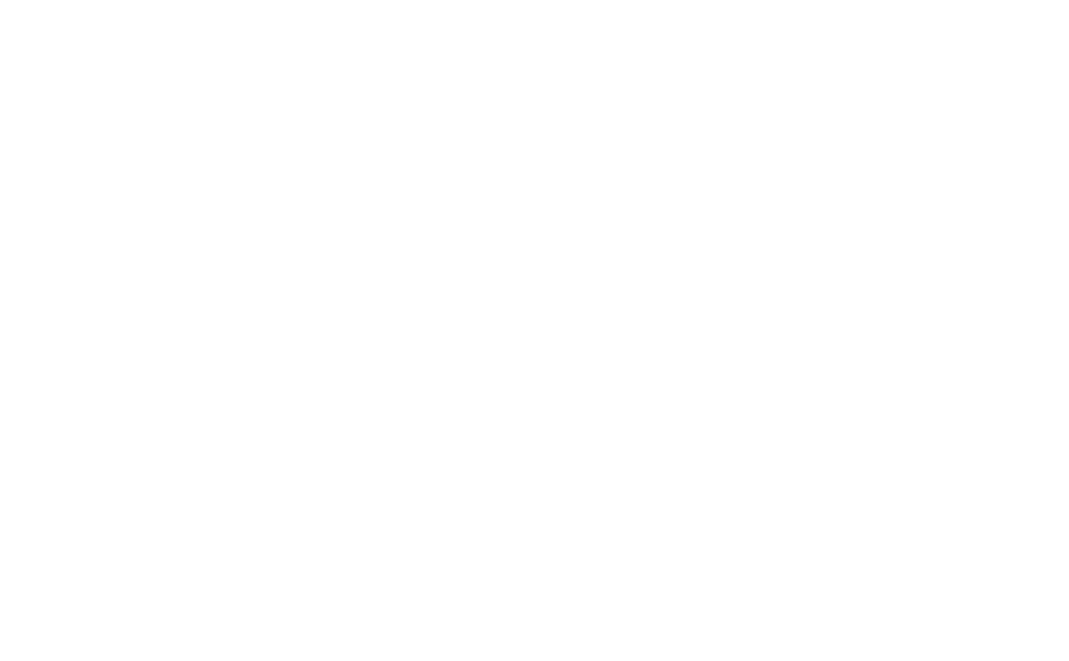
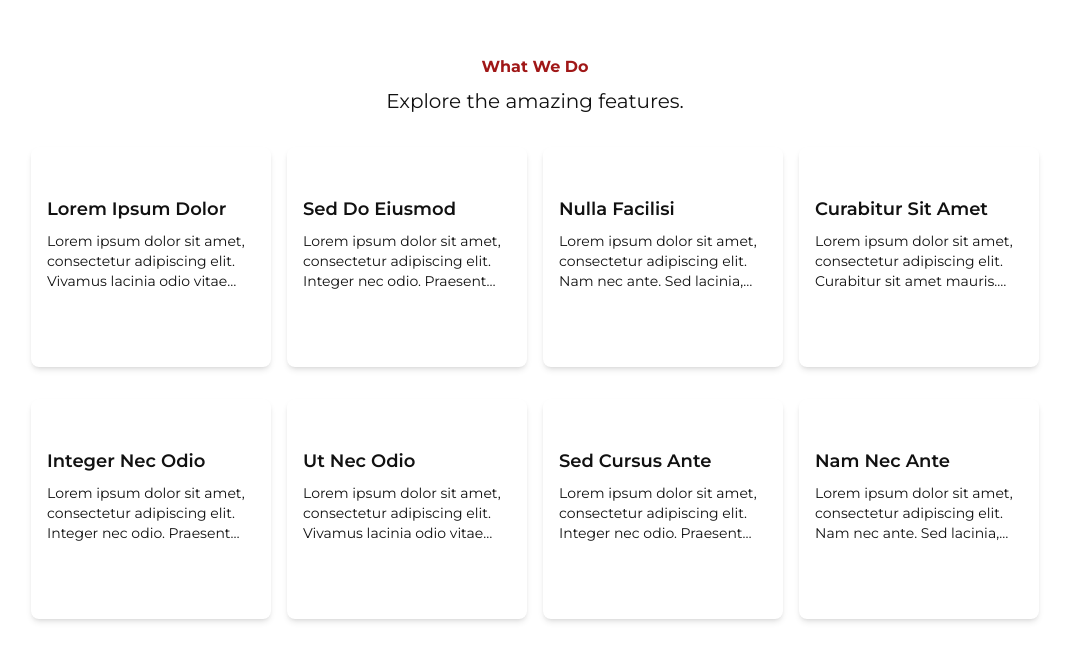
Before and after one commit to nartkosova/dajv, a React (Create React App) app: page / in a window 1280 px wide. Shown: the part 1579-2240 px from the top of the page, without its empty margins (105-1174 px from the left). Before the commit the page ends 1484 px from the top, so only its background shows below. Built offline with nearby package versions, Linux system fonts and the light colour scheme; a web font is replaced by a local one.

Commit message:
Whatwedo part
new

```diff
--- a/src/App.tsx
+++ b/src/App.tsx
@@ -1,5 +1,6 @@
 import Hero from "./components/Hero";
 import OurStory from "./components/OurStory";
+import WhatWeDo from "./components/WhatWeDo";
 import Header from "./Header/Header";
 
 function App() {
@@ -8,6 +9,7 @@
       <Header />
       <Hero />
       <OurStory />
+      <WhatWeDo/>
     </div>
   );
 }
--- /dev/null
+++ b/src/components/WhatWeDo.tsx
@@ -0,0 +1,91 @@
+import React from "react";
+
+const features = [
+  {
+    icon: "fas fa-lightbulb",
+    color: "text-blue-500",
+    title: "Lorem Ipsum Dolor",
+    description: "Lorem ipsum dolor sit amet, consectetur adipiscing elit. Vivamus lacinia odio vitae vestibulum.",
+  },
+  {
+    icon: "fas fa-leaf",
+    color: "text-green-500",
+    title: "Sed Do Eiusmod",
+    description: "Lorem ipsum dolor sit amet, consectetur adipiscing elit. Integer nec odio. Praesent libero.",
+  },
+  {
+    icon: "fas fa-heart",
+    color: "text-red-500",
+    title: "Nulla Facilisi",
+    description: "Lorem ipsum dolor sit amet, consectetur adipiscing elit. Nam nec ante. Sed lacinia, urna non tincidunt mattis.",
+  },
+  {
+    icon: "fas fa-chart-line",
+    color: "text-purple-500",
+    title: "Curabitur Sit Amet",
+    description: "Lorem ipsum dolor sit amet, consectetur adipiscing elit. Curabitur sit amet mauris. Morbi in dui quis est pulvinar ullamcorper.",
+  },
+  {
+    icon: "fas fa-rocket",
+    color: "text-orange-500",
+    title: "Integer Nec Odio",
+    description: "Lorem ipsum dolor sit amet, consectetur adipiscing elit. Integer nec odio. Praesent libero. Sed cursus ante dapibus diam.",
+  },
+  {
+    icon: "fas fa-users",
+    color: "text-yellow-500",
+    title: "Ut Nec Odio",
+    description: "Lorem ipsum dolor sit amet, consectetur adipiscing elit. Vivamus lacinia odio vitae vestibulum. Ut nec odio.",
+  },
+  {
+    icon: "fas fa-cog",
+    color: "text-gray-500",
+    title: "Sed Cursus Ante",
+    description: "Lorem ipsum dolor sit amet, consectetur adipiscing elit. Integer nec odio. Praesent libero. Sed cursus ante dapibus diam.",
+  },
+  {
+    icon: "fas fa-shield-alt",
+    color: "text-teal-500",
+    title: "Nam Nec Ante",
+    description: "Lorem ipsum dolor sit amet, consectetur adipiscing elit. Nam nec ante. Sed lacinia, urna non tincidunt mattis.",
+  },
+];
+
+const WhatWeDo: React.FC = () => {
+  return (
+    <div className="flex justify-center items-center min-h-screen bg-white-100 py-8 mt-8">
+      <div className="w-full max-w-screen-lg px-4">
+        {/* Section Title */}
+        <div className="text-center mb-8">
+          <h1 className="text-base font-bold text-[#A01717]">What We Do</h1>
+          <p className="text-xl text-black-600 mt-2">Explore the amazing features.</p>
+        </div>
+
+        <div className="grid grid-cols-1 sm:grid-cols-2 lg:grid-cols-4 gap-x-8 gap-y-8 justify-items-center">
+          {features.map((feature, index) => (
+            <div
+              key={index}
+              className="bg-white shadow-md rounded-lg p-4 hover:shadow-2xl transition-all duration-300"
+              style={{ width: "240px", height: "220px" }}
+            >
+              <div className="flex items-start mb-4 mt-4">
+                <div className={`${feature.color} text-4xl mr-4`}>
+                  <i className={feature.icon}></i>
+                </div>
+              </div>
+
+              <div className="flex flex-col justify-start mt-4">
+                <h3 className="text-lg font-semibold text-gray-800 mb-2">
+                  {feature.title}
+                </h3>
+                <p className="text-sm text-gray-600 line-clamp-3">{feature.description}</p>
+              </div>
+            </div>
+          ))}
+        </div>
+      </div>
+    </div>
+  );
+};
+
+export default WhatWeDo;
```
